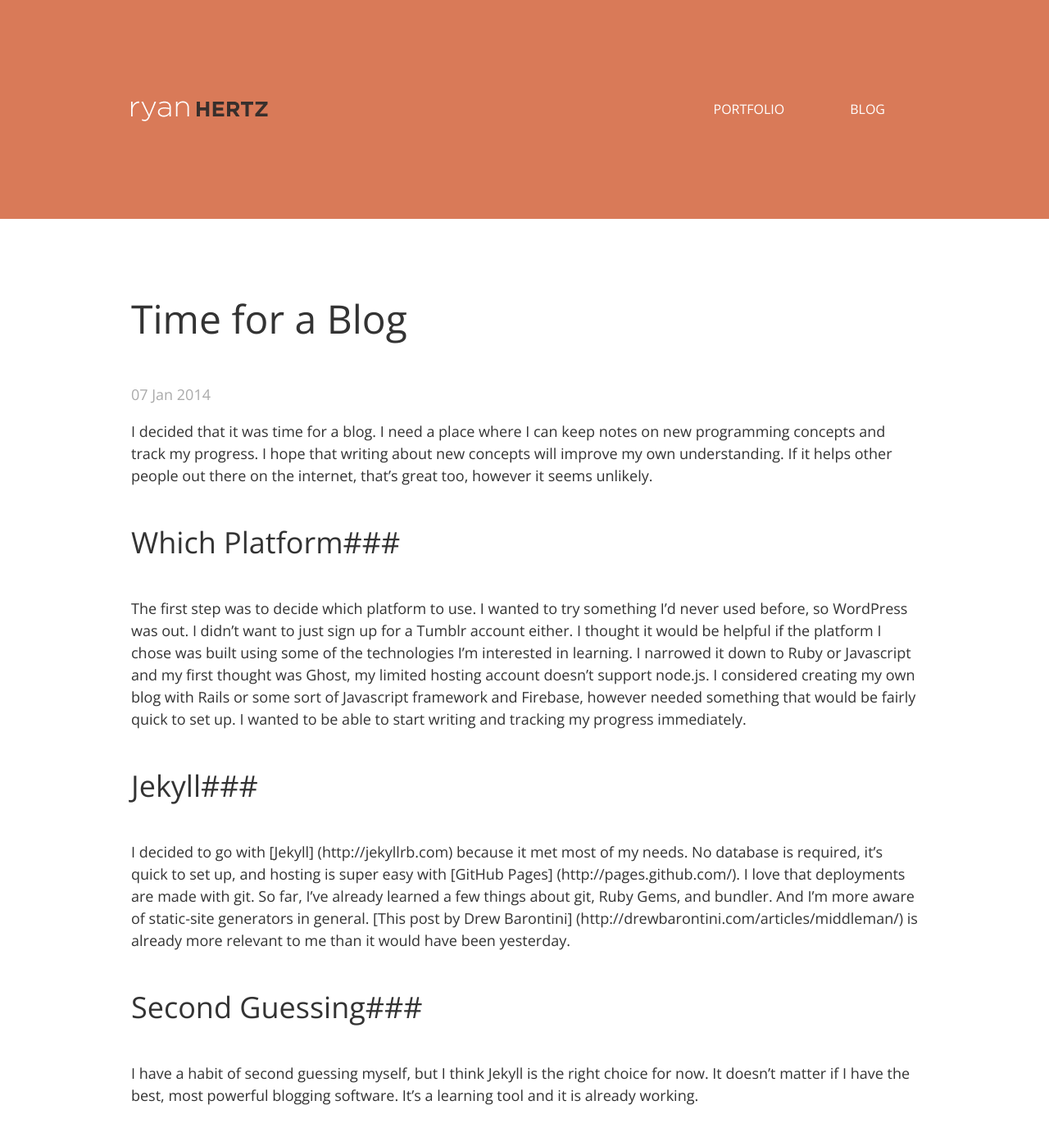
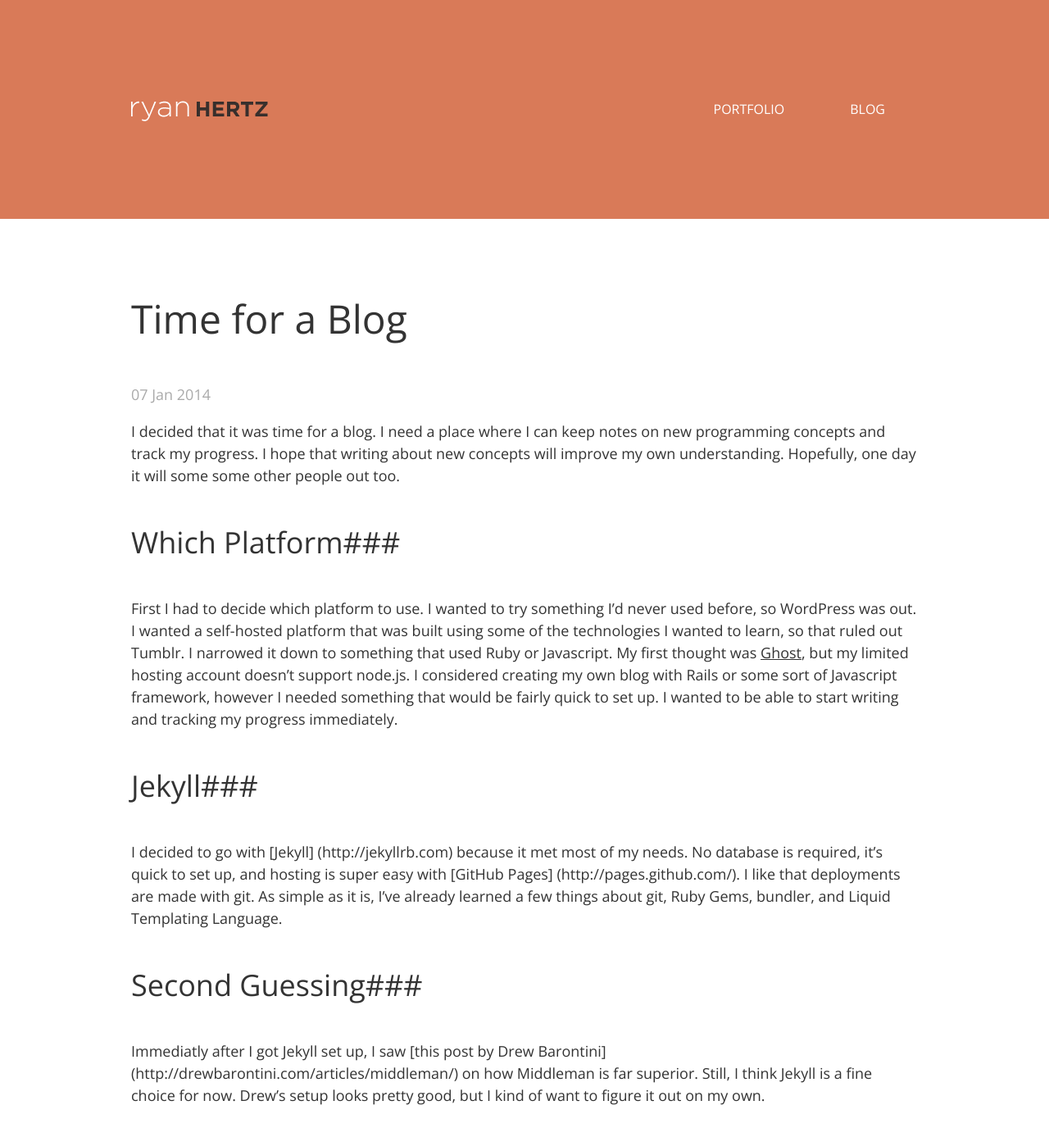
Before and after one commit to ahmunduh/ryanhertz.github.io, a Jekyll site: the page built from _posts/2014-01-07-Time-for-a-Blog.markdown, in a window 1280 px wide and 1400 px high. Shown: the top 1387 px of the window at 82% size. Built offline with Jekyll 4.4.1, drawn with Linux system fonts in a browser that asks for light colours; Markdown is read by kramdown in place of the engine named in the settings.

Commit message:
minor edits to articles

```diff
--- a/_posts/2014-01-07-Time-for-a-Blog.markdown
+++ b/_posts/2014-01-07-Time-for-a-Blog.markdown
@@ -5,13 +5,13 @@ date:   2014-01-07 11:38:37
 categories: jekyll
 ---
 
-I decided that it was time for a blog. I need a place where I can keep notes on new programming concepts and track my progress. I hope that writing about new concepts will improve my own understanding. If it helps other people out there on the internet, that's great too, however it seems unlikely.
+I decided that it was time for a blog. I need a place where I can keep notes on new programming concepts and track my progress. I hope that writing about new concepts will improve my own understanding. Hopefully, one day it will some some other people out too.
 
 ###Which Platform###
-The first step was to decide which platform to use. I wanted to try something I'd never used before, so WordPress was out. I didn't want to just sign up for a Tumblr account either. I thought it would be helpful if the platform I chose was built using some of the technologies I'm interested in learning. I narrowed it down to Ruby or Javascript and my first thought was Ghost, my limited hosting account doesn't support node.js. I considered creating my own blog with Rails or some sort of Javascript framework and Firebase, however needed something that would be fairly quick to set up. I wanted to be able to start writing and tracking my progress immediately.
+First I had to decide which platform to use. I wanted to try something I'd never used before, so WordPress was out. I wanted a self-hosted platform that was built using some of the technologies I wanted to learn, so that ruled out Tumblr. I narrowed it down to something that used Ruby or Javascript. My first thought was [Ghost](https://ghost.org/), but my limited hosting account doesn't support node.js. I considered creating my own blog with Rails or some sort of Javascript framework, however I needed something that would be fairly quick to set up. I wanted to be able to start writing and tracking my progress immediately.
 
 ###Jekyll###
-I decided to go with [Jekyll] (http://jekyllrb.com) because it met most of my needs. No database is required, it's quick to set up, and hosting is super easy with [GitHub Pages] (http://pages.github.com/). I love that deployments are made with git. So far, I've already learned a few things about git, Ruby Gems, and bundler. And I'm more aware of static-site generators in general. [This post by Drew Barontini] (http://drewbarontini.com/articles/middleman/) is already more relevant to me than it would have been yesterday.
+I decided to go with [Jekyll] (http://jekyllrb.com) because it met most of my needs. No database is required, it's quick to set up, and hosting is super easy with [GitHub Pages] (http://pages.github.com/). I like that deployments are made with git. As simple as it is, I've already learned a few things about git, Ruby Gems, bundler, and Liquid Templating Language.
 
 ###Second Guessing###
-I have a habit of second guessing myself, but I think Jekyll is the right choice for now. It doesn't matter if I have the best, most powerful blogging software. It's a learning tool and it is already working.
+Immediatly after I got Jekyll set up, I saw [this post by Drew Barontini] (http://drewbarontini.com/articles/middleman/) on how Middleman is far superior. Still, I think Jekyll is a fine choice for now. Drew's setup looks pretty good, but I kind of want to figure it out on my own.
--- a/_posts/2014-01-15-JavaScript-Object-Methods.markdown
+++ b/_posts/2014-01-15-JavaScript-Object-Methods.markdown
@@ -25,7 +25,7 @@ Adding a method using the prototype:
 
 This example may be a little too simple because the area could be represented as a property, but you get the idea.
 
-One of the benefits of using the prototype is that the `getArea()` method is only declared once. Putting the method in the constructor causes a separate copy of the method to be created with every instance of the Box object. This probably isn't necessary because, we may have several boxes with different x and y values, but the `getArea()` method would be the same for all of them.
+One of the benefits of using the prototype is that the `getArea()` method is only declared once. Putting the method in the constructor causes a separate copy of the method to be created with every instance of the Box object. This probably isn't necessary because the `getArea()` method doesn’t change for each instance.
 
 References:
 
--- a/_posts/2014-01-21-JavaScript-Call-and-Apply.markdown
+++ b/_posts/2014-01-21-JavaScript-Call-and-Apply.markdown
@@ -13,7 +13,7 @@ The JavaScript `.call()` and `.apply()` methods are very similar. They allow you
     theFunction.call(theObject, arg1, arg2, ...)
 
 
-The difference is that `.apply()` takes an array of arguments and `.call()` requires a list of separate arguments. That doesn't really make it clear how this could be used though so here is a better example:
+The difference is that `.apply()` takes an array of arguments and `.call()` requires separate arguments. That doesn't really make it clear how this could be used though so here is an example.
 
 
     function alertAddedValue(number) {
```
Also changed, not shown: _posts/2014-01-10-How-I-Learn.markdown (deleted, +0 -12 lines), 1 other file.
